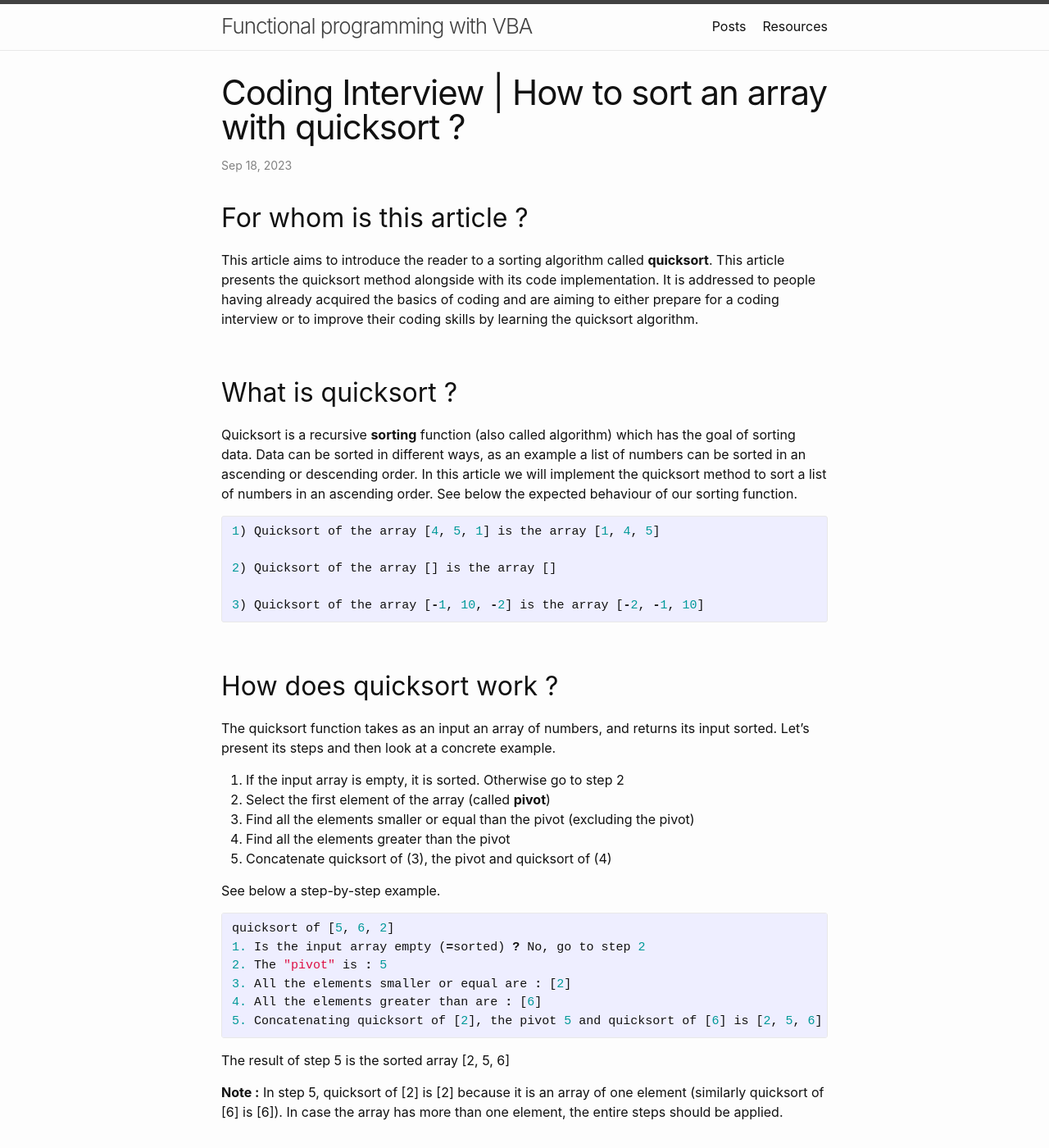
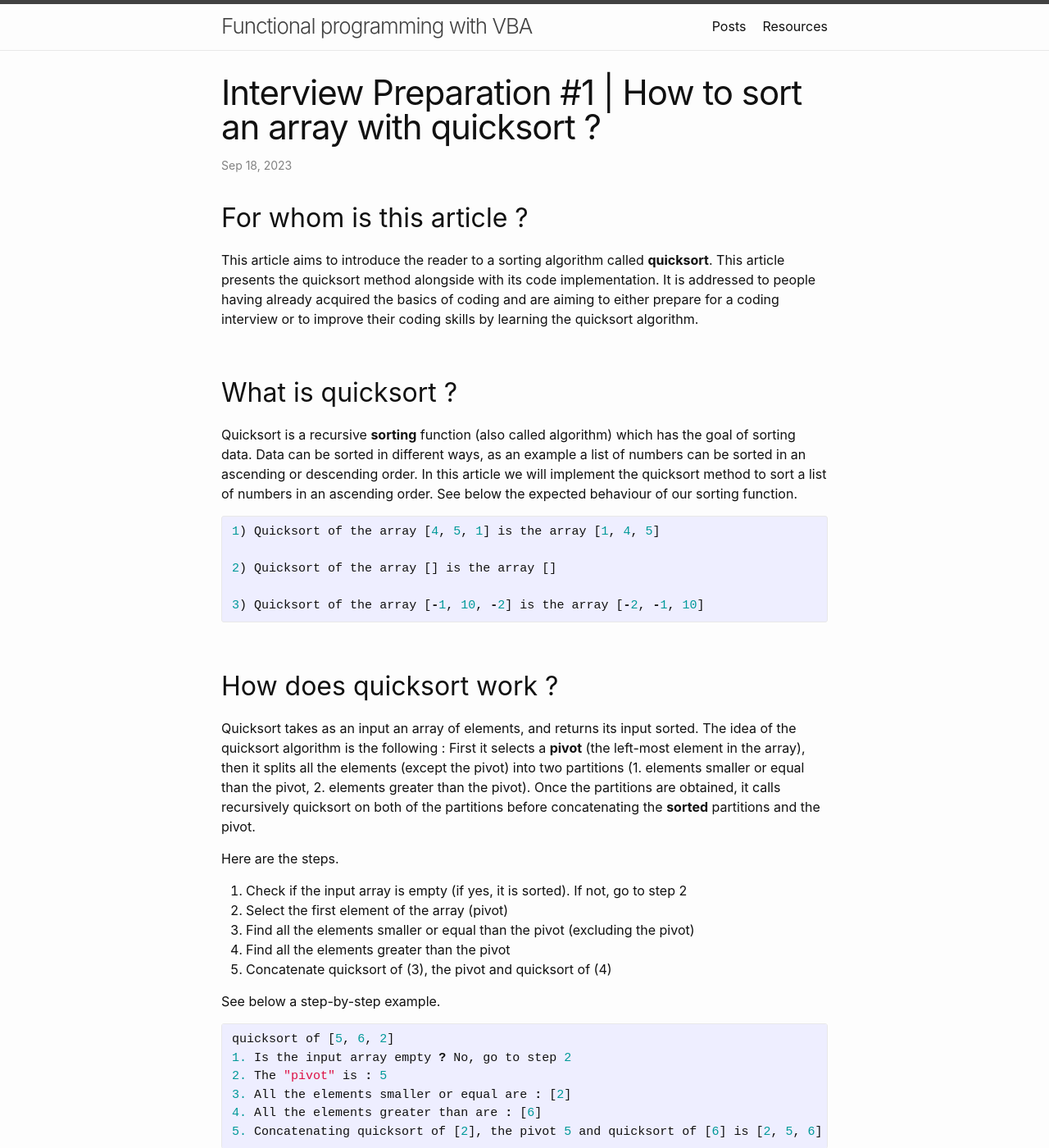
Before and after one commit to assadnavi/assadnavi.github.io, a Jekyll site: the page built from _posts/2023-09-18-coding-interview-quicksort.md, in a window 1280 px wide and 1400 px high. Shown: the whole window at 82% size. Built offline with Jekyll 4.4.1, drawn with Linux system fonts in a browser that asks for light colours.

Commit message:
improved IP #1

```diff
--- a/_posts/2023-09-18-coding-interview-quicksort.md
+++ b/_posts/2023-09-18-coding-interview-quicksort.md
@@ -1,6 +1,6 @@
 ---
 layout: post
-title:  "Coding Interview | How to sort an array with quicksort ?"
+title:  "Interview Preparation #1 | How to sort an array with quicksort ?"
 date:   2023-09-18 00:00:00 +0000
 published: true
 ---
@@ -27,9 +27,11 @@ Quicksort is a recursive **sorting** function (also called algorithm) which has
 
 ## How does quicksort work ?
 
-The quicksort function takes as an input an array of numbers, and returns its input sorted. Let's present its steps and then look at a concrete example.
-1. If the input array is empty, it is sorted. Otherwise go to step 2
-2. Select the first element of the array (called **pivot**)
+Quicksort takes as an input an array of elements, and returns its input sorted. The idea of the quicksort algorithm is the following : First it selects a **pivot** (the left-most element in the array), then it splits all the elements (except the pivot) into two partitions (1. elements smaller or equal than the pivot, 2. elements greater than the pivot). Once the partitions are obtained, it calls recursively quicksort on both of the partitions before concatenating the **sorted** partitions and the pivot.
+
+Here are the steps.
+1. Check if the input array is empty (if yes, it is sorted). If not, go to step 2
+2. Select the first element of the array (pivot)
 3. Find all the elements smaller or equal than the pivot (excluding the pivot)
 4. Find all the elements greater than the pivot
 5. Concatenate quicksort of (3), the pivot and quicksort of (4)
```
Also changed, not shown: other parts of _posts/2023-09-18-coding-interview-quicksort.md (+1 -1 lines).
